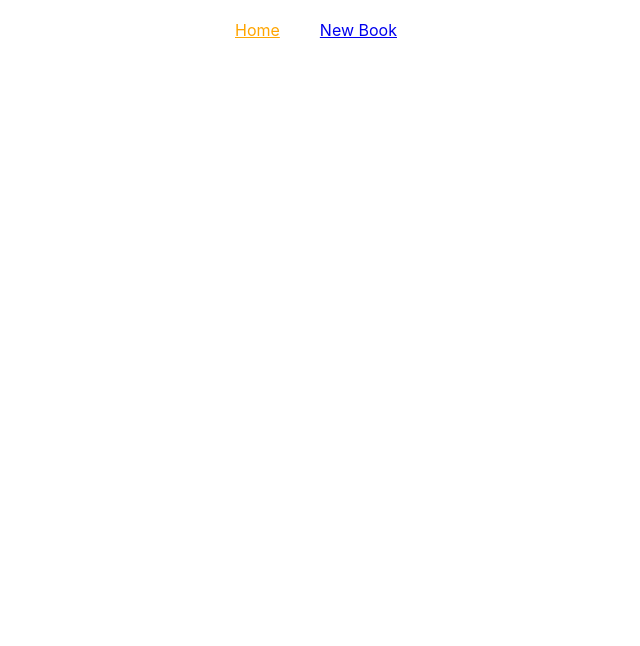
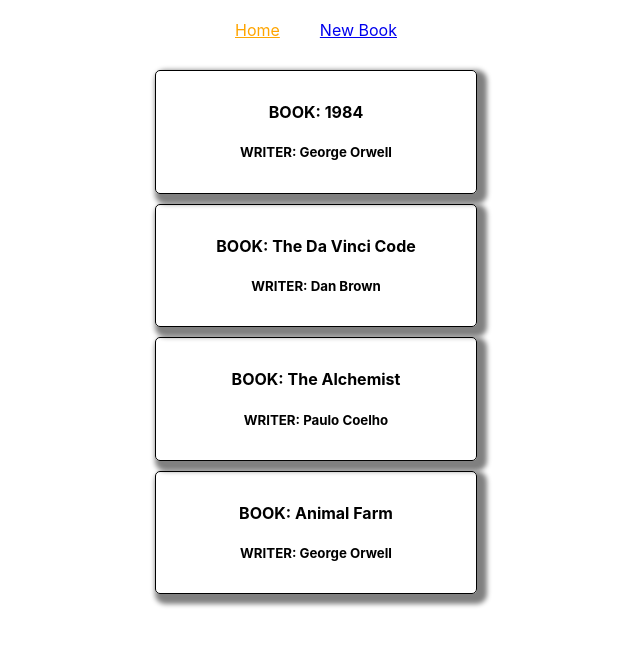
Before and after one commit to pauldipjoy/react_App_bohibrihi, a React (Create React App) app: page /books in a window 1280 px wide. Shown: the top 646 px of the page, without its empty margins (324-964 px from the left). Built offline with nearby package versions, Linux system fonts and the light colour scheme.

Commit message:
Redirect Routes

```diff
--- a/src/components/MainComponent.js
+++ b/src/components/MainComponent.js
@@ -1,5 +1,5 @@
 import React, { Component } from 'react';
-import { NavLink, Route, Switch } from 'react-router-dom';
+import { NavLink, Redirect, Route, Switch } from 'react-router-dom';
 import bookList from '../assets/Bookdata.js';
 import BookList from './lists/BookList.js';
 import BookDetail from './representational/BookDetails.js';
@@ -243,14 +243,18 @@ render() {
 
  {/* <NewBook /> */}
 
+
+
 <Switch>
 
 
-      <Route  path = "/"  exact render = {()  => books } />
+     <Route  path = "/books"  exact render = {()  => books } />
 
-      <Route path = "/new-book" exact component = { NewBook } />
+    <Route path = "/new-book" exact component = { NewBook } />
 
-      <Route path="/:id"  render= { () => <BookDetail  book ={this.state.selectedBook} /> }/>
+    <Route path="/:id"  render= {() => <BookDetail  book ={this.state.selectedBook} /> }/>
+
+    <Redirect from= "/" to = "/books" />
 
 
 </Switch>
```
